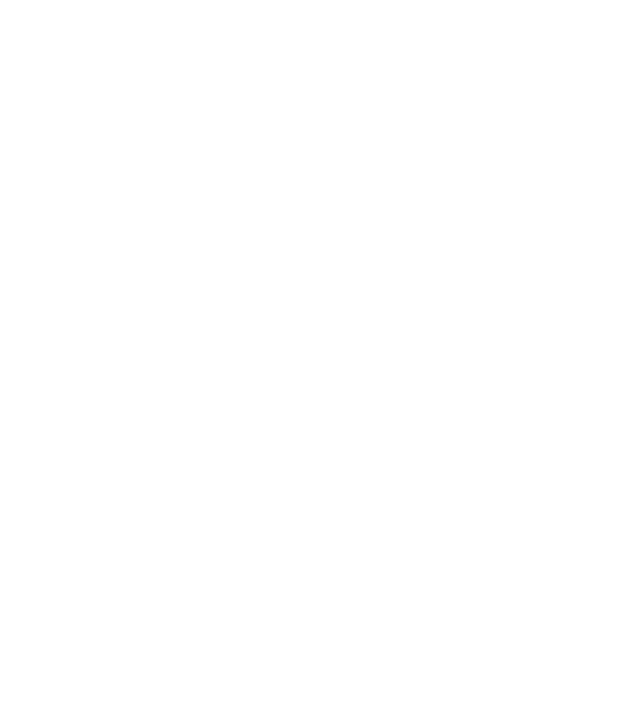
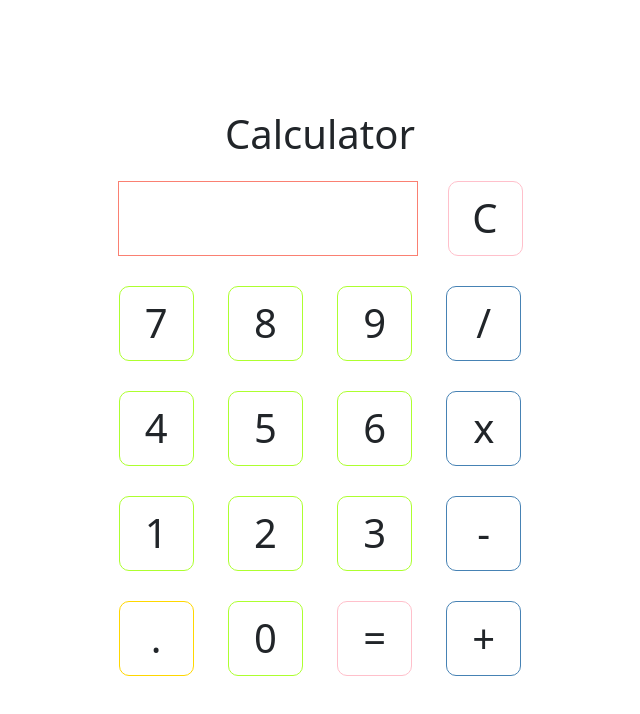
Before and after one commit to Epineda312/calculator-js, a plain HTML site: page index.html in a window 1280 px wide. Shown: the whole page, without its empty margins (320-960 px from the left). Drawn offline with nearby package versions, Linux system fonts and the light colour scheme.

Commit message:
build and style the calculator using HTML and CSS

```diff
--- a/index.html
+++ b/index.html
@@ -5,10 +5,42 @@
     <meta http-equiv="X-UA-Compatible" content="IE=edge">
     <meta name="viewport" content="width=device-width, initial-scale=1.0">
     <script src="script.js" defer></script>
+    <link rel="stylesheet" href="https://cdn.jsdelivr.net/npm/bootstrap@5.2.2/dist/css/bootstrap.min.css">
     <link rel="stylesheet" href="styles.css">
     <title>Calculator</title>
 </head>
 <body>
-
+    <h1>Calculator</h1>
+    <div class="first-row">
+        <div id="screen">
+            <div class="previous"></div>
+            <div class="current"></div>
+        </div>
+        <button id="clear-btn" class="btn">C</button>
+    </div>
+    <div class="other-rows">
+        <button class="btn number">7</button>
+        <button class="btn number">8</button>
+        <button class="btn number">9</button>
+        <button class="btn operator">/</button>
+    </div>
+    <div class="other-rows">
+        <button class="btn number">4</button>
+        <button class="btn number">5</button>
+        <button class="btn number">6</button>
+        <button class="btn operator">x</button>
+    </div>
+    <div class="other-rows">
+        <button class="btn number">1</button>
+        <button class="btn number">2</button>
+        <button class="btn number">3</button>
+        <button class="btn operator">-</button>
+    </div>
+    <div class="other-rows">
+        <button class="btn decimal">.</button>
+        <button class="btn number">0</button>
+        <button class="btn equal">=</button>
+        <button class="btn operator">+</button>
+    </div>
 </body>
 </html>
--- a/styles.css
+++ b/styles.css
@@ -0,0 +1,87 @@
+body{
+    display: flex;
+    justify-content: center;
+    align-items: center;
+    flex-direction: column;
+    width: 100vw;
+    height: 100vh;
+}
+
+.btn{
+    height: 75px;
+    width: 75px;
+    margin: 15px;
+    font-size: 40px;
+}
+
+.number{
+    border: 1px solid greenyellow;
+    border-radius: 10px;
+}
+
+.number:hover{
+    background-color: palegreen;
+}
+
+.operator{
+    border: 1px solid steelblue;
+    border-radius: 10px;
+}
+
+.operator:hover{
+    background-color: paleturquoise;
+}
+
+
+.decimal{
+    border: 1px solid gold;
+    border-radius: 10px;
+}
+
+.decimal:hover{
+    background-color: palegoldenrod;
+}
+
+.equal{
+    border: 1px solid pink;
+    border-radius: 10px;
+}
+
+.equal:hover{
+    background-color: plum;
+}
+
+#clear-btn{
+    border: 1px solid pink;
+    border-radius: 10px;
+}
+#clear-btn:hover{
+    background-color: palevioletred;
+}
+
+.first-row{
+    display: flex;
+    justify-content: center;
+    align-items: center;
+    flex-direction: row;
+}
+
+#screen{
+    width: 300px;
+    border: 1px solid salmon;
+    height: 75px;
+    margin: 15px;
+    display: flex;
+    flex-direction: column;
+    justify-content: flex-end;
+    align-items: flex-end;
+
+}
+
+.previous{
+    font-size: 20px;
+}
+
+.current{
+    font-size: 30px;
+}
```
